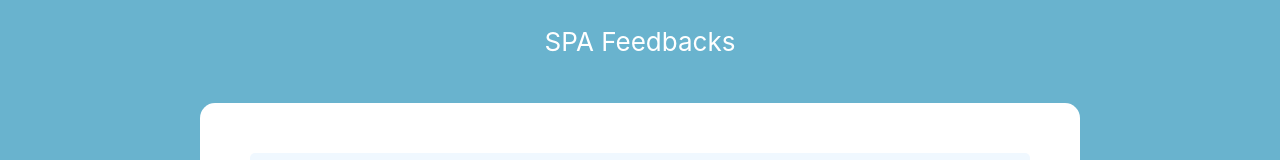
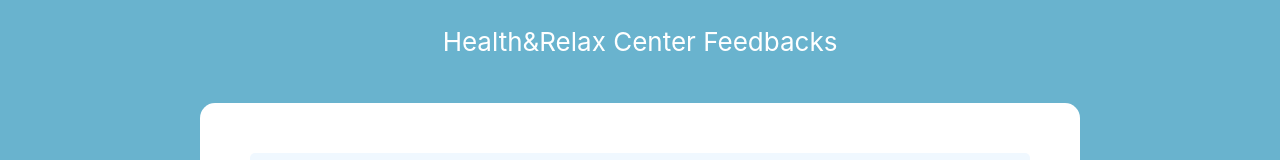
Before and after one commit to nikindtmas1/Feedback-Rating, a React (Create React App) app in the folder client/: page / in a window 1280 px wide. Shown: the top 160 px of the page. Built offline with nearby package versions, Linux system fonts and the light colour scheme; no server answers.

Commit message:
Change name of app

```diff
--- a/client/src/App.js
+++ b/client/src/App.js
@@ -15,7 +15,7 @@ function App() {
       <BrowserRouter>
         <div className="App">
           <header className="App-header">
-            <p>SPA Feedbacks</p>
+            <p>Health&Relax Center Feedbacks</p>
             {/* <RatingBar /> */}
             <FeedbackForm />
             {/* <TextCometn /> */}
```
